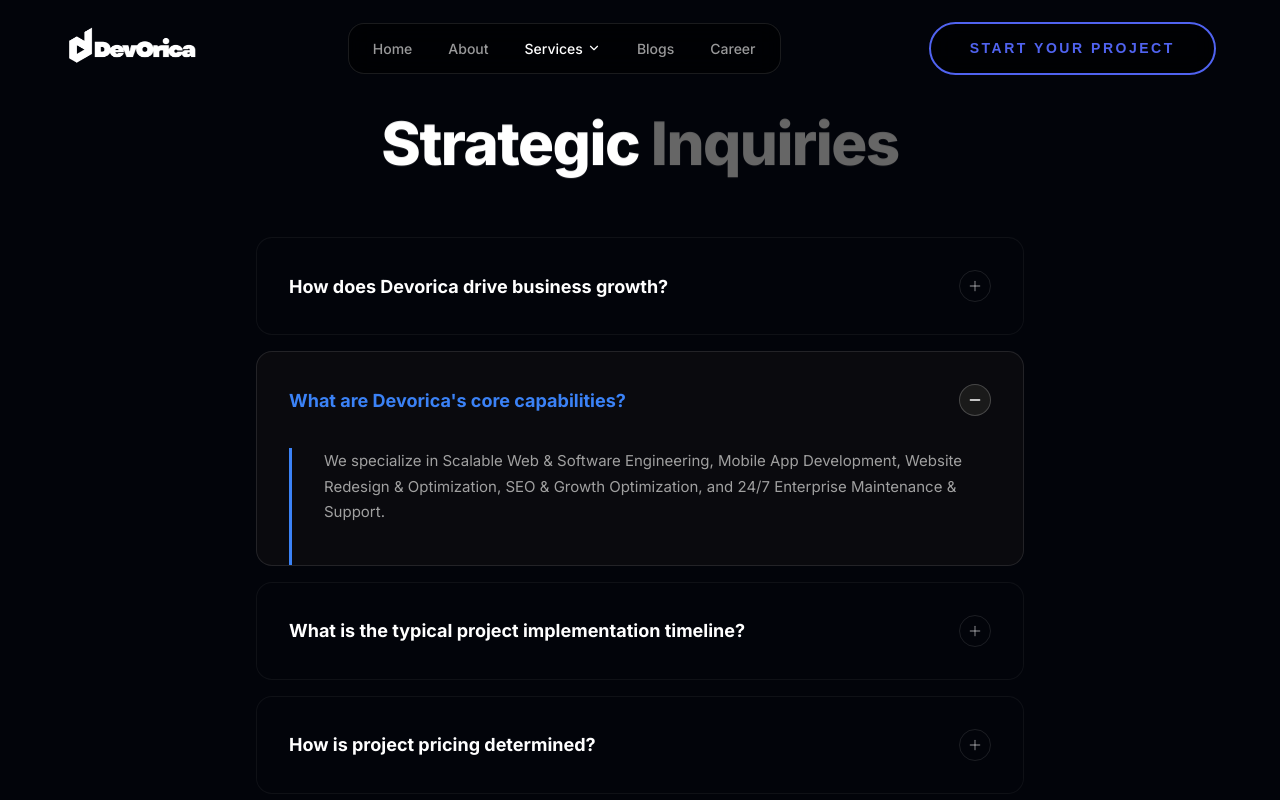
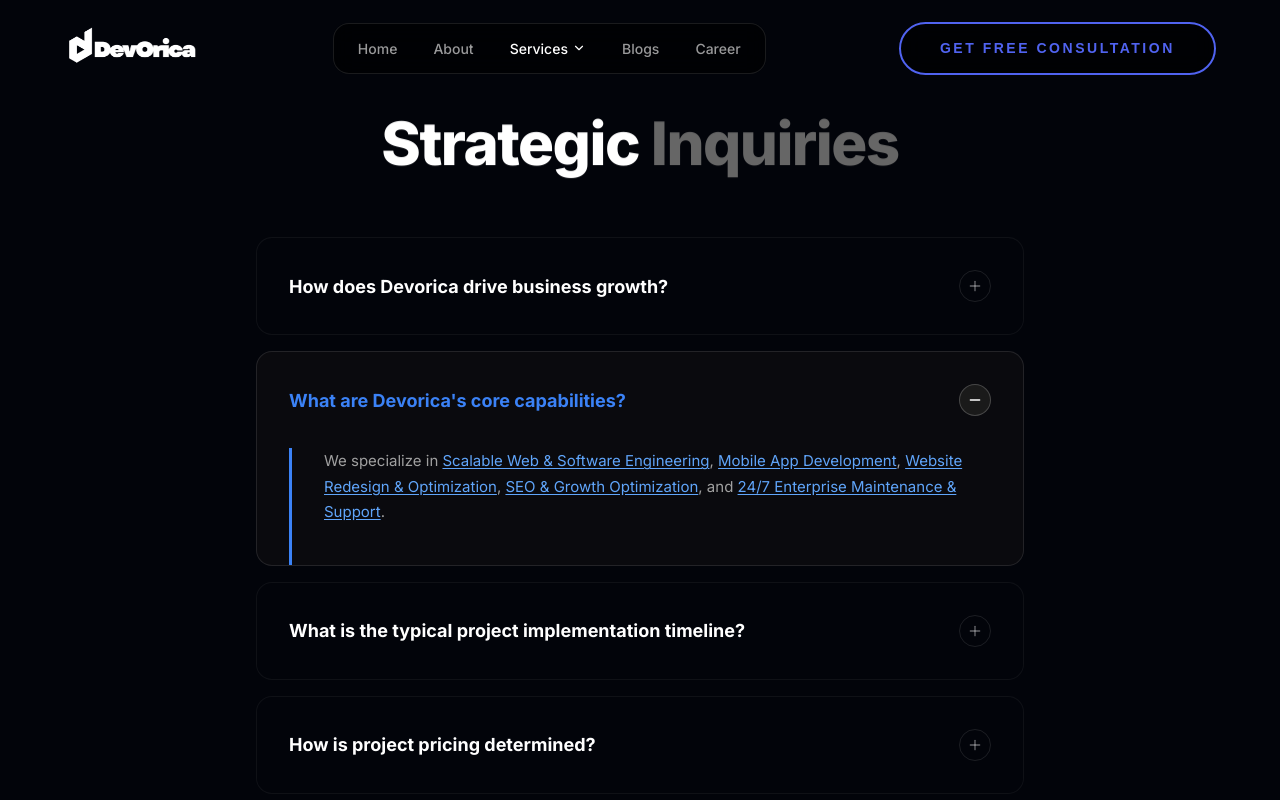
Before and after one commit to jobayerhossain-ai/Devorica, a React (Vite) app: page /services/crm-development in a window 1280 px wide. Both pictures are taken after a click on the button "What are Devorica's core capabilities?". Shown: the part 3483-4283 px from the top of the page. Built offline with nearby package versions, Linux system fonts and the light colour scheme.

Commit message:
SEO strategy: fix service slugs, optimize CTAs, add internal links and trust signals

```diff
--- a/src/components/layout/Footer.tsx
+++ b/src/components/layout/Footer.tsx
@@ -28,10 +28,13 @@
 
           {/* Links Column 1 */}
           <div className="space-y-6 flex flex-col items-center md:items-start text-center md:text-left">
-            <h4 className="text-xs font-[700] text-white/40 tracking-widest">Corporate</h4>
+            <h4 className="text-xs font-[700] text-white/40 tracking-widest">Services</h4>
             <div className="space-y-4">
-              <Link to="/services" className="footer-link block text-[15px] text-white/60">Services</Link>
-              <span className="footer-link block text-[15px] text-white/60 cursor-pointer">Support Center</span>
+              <Link to="/services/web-development" className="footer-link block text-[15px] text-white/60">Web Development</Link>
+              <Link to="/services/mobile-app-development" className="footer-link block text-[15px] text-white/60">Mobile App Development</Link>
+              <Link to="/services/website-redesign" className="footer-link block text-[15px] text-white/60">Website Redesign</Link>
+              <Link to="/services/seo-services" className="footer-link block text-[15px] text-white/60">SEO Services</Link>
+              <Link to="/services/maintenance-support" className="footer-link block text-[15px] text-white/60">Maintenance & Support</Link>
             </div>
           </div>
 
--- a/src/components/layout/Navbar.tsx
+++ b/src/components/layout/Navbar.tsx
@@ -12,10 +12,10 @@
     path: "/services",
     children: [
       { name: "Web & Software Engineering", path: "/services/web-development" },
-      { name: "Mobile App Development", path: "/services/ui-ux" }, // Reusing existing slug for now as agreed in structural integrity rule
-      { name: "Website Redesign & Optimization", path: "/services/crm-development" },
-      { name: "SEO & Growth Optimization", path: "/services/digital-marketing" },
-      { name: "Maintenance & Support", path: "/services/graphic-design" },
+      { name: "Mobile App Development", path: "/services/mobile-app-development" },
+      { name: "Website Redesign & Optimization", path: "/services/website-redesign" },
+      { name: "SEO & Growth Optimization", path: "/services/seo-services" },
+      { name: "Maintenance & Support", path: "/services/maintenance-support" },
     ],
   },
   { name: "Blogs", path: "/blogs" },
@@ -78,7 +78,7 @@
             to="/contact"
             className="btn-secondary"
           >
-            Start Your Project
+            Get Free Consultation
           </Link>
         </div>
 
@@ -139,7 +139,7 @@
                 )
               )}
               <Link to="/contact" onClick={() => setMobileOpen(false)} className="btn-secondary text-sm w-full justify-center mt-4">
-                Start Your Project
+                Get Free Consultation
               </Link>
             </div>
           </motion.div>
--- a/src/components/shared/ContactForm.tsx
+++ b/src/components/shared/ContactForm.tsx
@@ -242,8 +242,14 @@
                   type="submit"
                   className="btn-primary w-full mt-2"
                 >
-                  Send Inquiry
+                  Get My Free Proposal
                 </button>
+
+                <div className="flex flex-wrap items-center justify-center gap-4 pt-3 text-[11px] text-white/30">
+                  <span className="flex items-center gap-1"><svg xmlns="http://www.w3.org/2000/svg" viewBox="0 0 20 20" fill="currentColor" className="w-3 h-3"><path fillRule="evenodd" d="M10 1a4.5 4.5 0 0 0-4.5 4.5V9H5a2 2 0 0 0-2 2v6a2 2 0 0 0 2 2h10a2 2 0 0 0 2-2v-6a2 2 0 0 0-2-2h-.5V5.5A4.5 4.5 0 0 0 10 1Zm3 8V5.5a3 3 0 1 0-6 0V9h6Z" clipRule="evenodd" /></svg>NDA Protected</span>
+                  <span className="flex items-center gap-1"><svg xmlns="http://www.w3.org/2000/svg" viewBox="0 0 20 20" fill="currentColor" className="w-3 h-3"><path fillRule="evenodd" d="M10 18a8 8 0 1 0 0-16 8 8 0 0 0 0 16Zm3.857-9.809a.75.75 0 0 0-1.214-.882l-3.483 4.79-1.88-1.88a.75.75 0 1 0-1.06 1.061l2.5 2.5a.75.75 0 0 0 1.137-.089l4-5.5Z" clipRule="evenodd" /></svg>Free Consultation</span>
+                  <span className="flex items-center gap-1"><svg xmlns="http://www.w3.org/2000/svg" viewBox="0 0 20 20" fill="currentColor" className="w-3 h-3"><path d="M10 1a6 6 0 0 0-3.815 10.631C7.237 12.5 8 13.443 8 14.456v.644a.75.75 0 0 0 .75.75h2.5a.75.75 0 0 0 .75-.75v-.644c0-1.013.762-1.957 1.815-2.825A6 6 0 0 0 10 1ZM8.863 17.414a.75.75 0 0 0-.226 1.483 9.066 9.066 0 0 0 2.726 0 .75.75 0 0 0-.226-1.483 7.553 7.553 0 0 1-2.274 0Z" /></svg>Dedicated Project Manager</span>
+                </div>
 
                 <p className="text-center text-[12px] text-[#9aa4b2]/50 pt-1">
                   Your data is secure and will never be shared with third parties.
--- a/src/components/shared/FAQSection.tsx
+++ b/src/components/shared/FAQSection.tsx
@@ -1,6 +1,7 @@
 import { useState } from "react";
 import { Plus, Minus, ArrowRight } from "lucide-react";
 import { motion, AnimatePresence } from "framer-motion";
+import { Link } from "react-router-dom";
 import AnimatedSection from "@/components/shared/AnimatedSection";
 import SmartHeading from "@/components/shared/SmartHeading";
 
@@ -9,7 +10,7 @@
     q: "How does Devorica drive business growth?",
     a: "Devorica engineers custom, performance-driven digital solutions that optimize customer acquisition and operational efficiency. We focus on measurable business impact—from increasing user retention to driving exponential revenue growth through scalable technology architectures.",
   },
-  { q: "What are Devorica's core capabilities?", a: "We specialize in Scalable Web & Software Engineering, Mobile App Development, Website Redesign & Optimization, SEO & Growth Optimization, and 24/7 Enterprise Maintenance & Support." },
+  { q: "What are Devorica's core capabilities?", a: (<>We specialize in <Link to="/services/web-development" className="text-blue-400 hover:text-blue-300 underline underline-offset-2">Scalable Web &amp; Software Engineering</Link>, <Link to="/services/mobile-app-development" className="text-blue-400 hover:text-blue-300 underline underline-offset-2">Mobile App Development</Link>, <Link to="/services/website-redesign" className="text-blue-400 hover:text-blue-300 underline underline-offset-2">Website Redesign &amp; Optimization</Link>, <Link to="/services/seo-services" className="text-blue-400 hover:text-blue-300 underline underline-offset-2">SEO &amp; Growth Optimization</Link>, and <Link to="/services/maintenance-support" className="text-blue-400 hover:text-blue-300 underline underline-offset-2">24/7 Enterprise Maintenance &amp; Support</Link>.</>) },
   {
     q: "What is the typical project implementation timeline?",
     a: (
@@ -36,10 +37,10 @@
   { q: "How is project pricing determined?", a: "Our pricing architecture is value-based, reflecting the technical complexity and strategic impact of the solution. We offer tailored transparent quotes following a comprehensive discovery session." },
   { q: "What industry sectors does Devorica serve?", a: "We provide high-end engineering for Finance & Banking, E-commerce, Enterprise SaaS, Healthcare Technology, and high-growth Startups." },
   { q: "Are solutions optimized for mobile performance?", a: "Yes. Every platform we engineer adheres to a mobile-first philosophy, ensuring seamless performance, accessibility, and high conversion rates across all device ecosystems." },
-  { q: "Is post-launch support provided?", a: "We offer comprehensive 24/7 maintenance and support agreements to ensure systemic stability, security, and continuous technological evolution." },
+  { q: "Is post-launch support provided?", a: (<>We offer comprehensive <Link to="/services/maintenance-support" className="text-blue-400 hover:text-blue-300 underline underline-offset-2">24/7 maintenance and support</Link> agreements to ensure systemic stability, security, and continuous technological evolution.</>) },
   { q: "How do you manage project transparency?", a: "We utilize industry-leading agile methodologies and real-time project management infrastructure, providing clients with full visibility into the development lifecycle." },
-  { q: "Does Devorica offer SEO and visibility engineering?", a: "Our growth optimization team integrates data-driven SEO strategies into the core architecture of every platform to maximize organic visibility and search authority." },
-  { q: "How can I initiate a partnership with Devorica?", a: "Initiate the process by requesting a custom solution through our portal. We will schedule a strategy call to align our technical capabilities with your business objectives." },
+  { q: "Does Devorica offer SEO and visibility engineering?", a: (<>Our <Link to="/services/seo-services" className="text-blue-400 hover:text-blue-300 underline underline-offset-2">growth optimization team</Link> integrates data-driven SEO strategies into the core architecture of every platform to maximize organic visibility and search authority.</>) },
+  { q: "How can I initiate a partnership with Devorica?", a: (<>Initiate the process by <Link to="/contact" className="text-blue-400 hover:text-blue-300 underline underline-offset-2">requesting a custom solution</Link> through our portal. We will schedule a strategy call to align our technical capabilities with your business objectives.</>) },
   { q: "Do you offer enterprise e-commerce solutions?", a: "We engineer robust, high-volume e-commerce architectures designed for global scalability, secure transaction processing, and optimized user journeys." },
   { q: "What distinguishes Devorica from standard agencies?", a: "Our integration of deep technical engineering with high-level business strategy ensures we deliver solutions that don't just function, but dominate their respective markets." },
 ];
--- a/src/features/home/sections/ServicesSection.tsx
+++ b/src/features/home/sections/ServicesSection.tsx
@@ -51,7 +51,7 @@
                         {s.description}
                       </p>
                       <Link to={s.path} className="inline-flex items-center justify-center bg-[#666666] text-white text-sm font-semibold px-6 py-3 rounded-lg hover:bg-[#555555] transition-colors">
-                        Explore Capabilities
+                        See How We Can Help
                       </Link>
                     </div>
                   </div>
--- a/src/pages/Blogs.tsx
+++ b/src/pages/Blogs.tsx
@@ -128,7 +128,7 @@
               <p className="text-white/40 text-sm md:text-lg leading-[1.6] font-normal mb-8">Receive strategic insights directly to your inbox.</p>
               <form className="flex flex-col sm:flex-row gap-3 max-w-lg mx-auto" onSubmit={(e) => e.preventDefault()}>
                 <input type="email" placeholder="Your Email" className="flex-1 bg-black border border-white/10 rounded-lg px-6 py-4 text-sm outline-none focus:border-blue-500 transition-colors text-white" />
-                <button className="btn-secondary shrink-0">Subscribe</button>
+                <button className="btn-secondary shrink-0">Get Weekly Insights</button>
               </form>
             </div>
           </AnimatedSection>
--- a/src/pages/Career.tsx
+++ b/src/pages/Career.tsx
@@ -83,7 +83,7 @@
                   placeholder="Your professional email"
                   className="flex-1 bg-white/5 border border-white/10 rounded-xl px-6 py-4 text-sm outline-none focus:border-blue-500/50 transition-all text-white"
                 />
-                <button className="btn-secondary shrink-0">Join Hub</button>
+                <button className="btn-secondary shrink-0">Get Hiring Alerts</button>
               </form>
             </div>
           </AnimatedSection>
--- a/src/pages/ServicePage.tsx
+++ b/src/pages/ServicePage.tsx
@@ -24,7 +24,7 @@
       { title: "Retail System", tag: "Engineering", img: "https://images.unsplash.com/photo-1618221195710-dd6b41faaea6?auto=format&fit=crop&q=80&w=800" },
     ],
   },
-  "ui-ux": {
+  "mobile-app-development": {
     title: "Mobile App Development",
     subtitle: "Engineering mission-critical mobile experiences",
     description: "Our mobile engineering team develops high-performance native and cross-platform applications that deliver seamless user journeys. We focus on technical efficiency, security, and superior interface design to drive user retention and mobile business growth.",
@@ -37,7 +37,7 @@
       { title: "Mobile Retail Solution", tag: "Mobile Engineering", img: "https://images.unsplash.com/photo-1523206489230-c012c6e9a996?auto=format&fit=crop&q=80&w=800" },
     ],
   },
-  "crm-development": {
+  "website-redesign": {
     title: "Website Redesign & Optimization",
     subtitle: "Transforming digital assets into high-performance revenue engines",
     description: "Devorica revitalizes legacy digital systems through strategic redesign and data-driven performance optimization. We focus on enhancing technical metrics, user accessibility, and conversion architecture to ensure your web presence drives measurable business results.",
@@ -50,7 +50,7 @@
       { title: "Global Web Expansion", tag: "Transformation", img: "https://images.unsplash.com/photo-1543286386-2e659306cd6c?auto=format&fit=crop&q=80&w=800" },
     ],
   },
-  "digital-marketing": {
+  "seo-services": {
     title: "SEO & Growth Optimization",
     subtitle: "Data-driven strategies for global market leadership",
     description: "We implement technical SEO and outcome-focused growth methodologies to maximize your organic reach and search authority. Our growth team leverages data analytics and performance marketing to optimize acquisition costs and drive sustainable business expansion.",
@@ -63,7 +63,7 @@
       { title: "Institutional Branding", tag: "Optimization", img: "https://images.unsplash.com/photo-1551434678-e076c223a692?auto=format&fit=crop&q=80&w=800" },
     ],
   },
-  "graphic-design": {
+  "maintenance-support": {
     title: "Maintenance & Support",
     subtitle: "24/7 reliability for mission-critical infrastructure",
     description: "Devorica provides comprehensive technical oversight and proactive system maintenance to ensure 100% operational uptime. Our engineering support team manages security infrastructure, performance tuning, and continuous technical evolution to protect your digital assets.",
@@ -122,7 +122,7 @@
           ))}
         </div>
       );
-    case "ui-ux": // Mobile App Development
+    case "mobile-app-development": // Mobile App Development
       return (
         <div className="absolute inset-0 perspective-1000 overflow-hidden pointer-events-none">
           {/* Glass Pane Stack */}
@@ -157,7 +157,7 @@
           />
         </div>
       );
-    case "crm-development": // Website Redesign & Optimization
+    case "website-redesign": // Website Redesign & Optimization
       return (
         <div className="absolute inset-0 perspective-1000 overflow-hidden pointer-events-none">
           {/* Optimization Mesh Sphere */}
@@ -190,7 +190,7 @@
           />
         </div>
       );
-    case "digital-marketing": // SEO & Growth Optimization
+    case "seo-services": // SEO & Growth Optimization
       return (
         <div className="absolute inset-0 perspective-1000 overflow-hidden pointer-events-none">
           {/* Growth Rings */}
@@ -218,7 +218,7 @@
           </div>
         </div>
       );
-    case "graphic-design": // Maintenance & Support
+    case "maintenance-support": // Maintenance & Support
       return (
         <div className="absolute inset-0 perspective-2000 overflow-hidden pointer-events-none">
           {/* Shield Core */}
@@ -326,7 +326,7 @@
               </p>
               <div className="flex justify-center lg:justify-start">
                 <Link to="/contact" className="btn-secondary inline-flex group mb-8 gap-1.5 sm:gap-2">
-                  <span>Start Your Engagement</span>
+                  <span>Request a Free Quote</span>
                   <ArrowRight className="h-4 w-4 shrink-0 group-hover:translate-x-1 transition-transform" />
                 </Link>
               </div>
```
Also changed, not shown: src/features/home/data/services.ts (+4 -4 lines), src/features/home/sections/HeroSection.tsx (+9 -0 lines), 1 other file (tests, documents, lock files or other folders).
